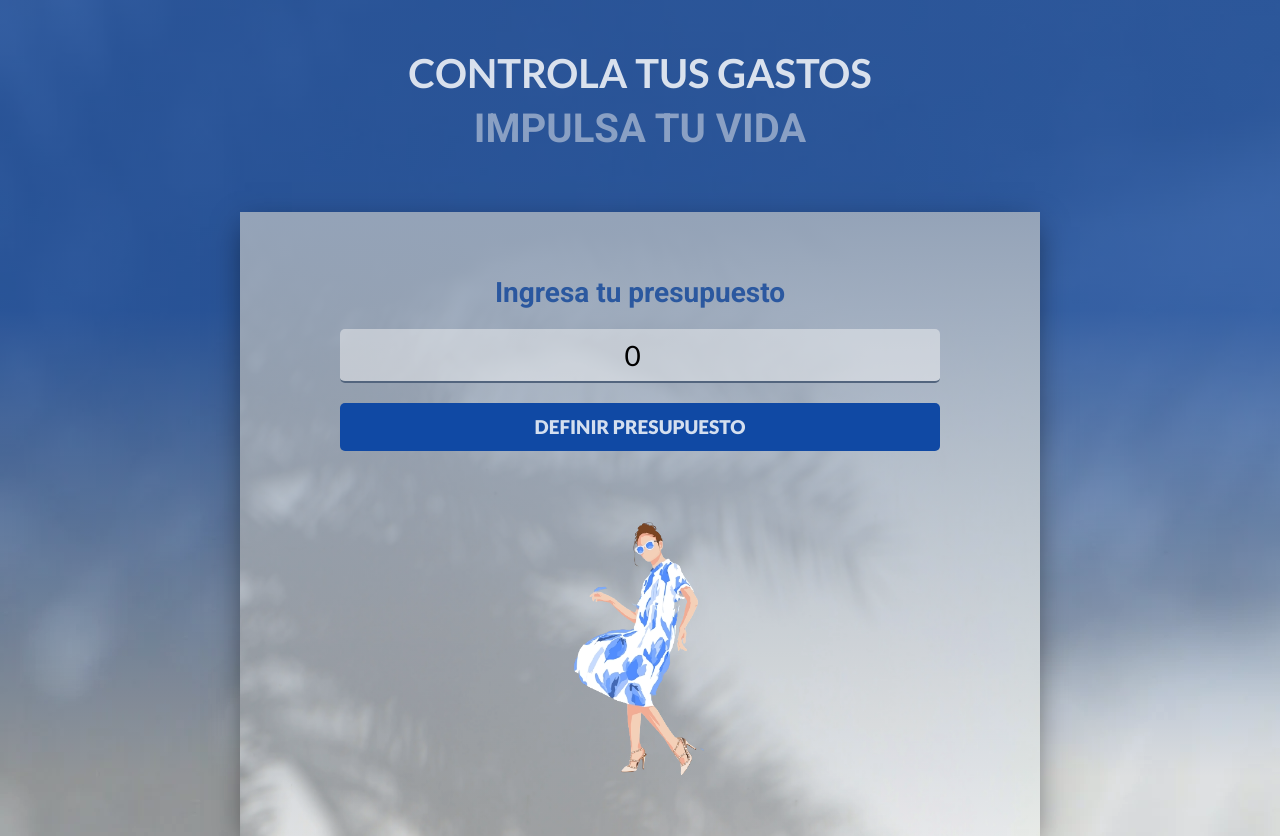
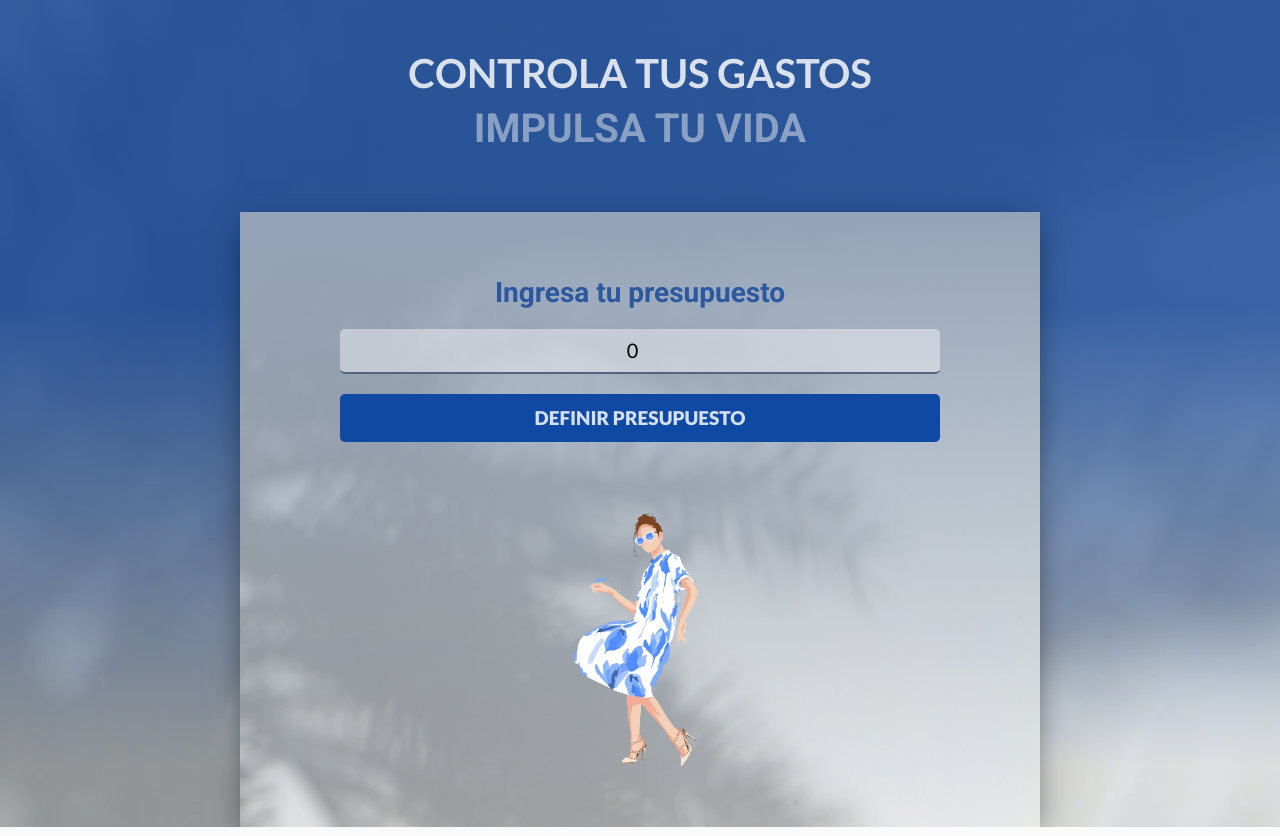
Before and after one commit to Alejool/planificador-gastos, a React (Vite) app: page / in a window 1280 px wide. Built offline with nearby package versions, Linux system fonts and the light colour scheme.

Commit message:
tamaño de ingreso del presupuesto para que no se salga de la pantalla

```diff
--- a/src/index.css
+++ b/src/index.css
@@ -281,8 +281,9 @@
 }
 .form input[type="text"].nuevo-presupuesto,
 .form input[type="number"].nuevo-presupuesto {
-    font-size: 2.8rem;
+    font-size: 2rem;
     text-align: center;
+
 }
 
 .contenedor-presupuesto svg {
```
